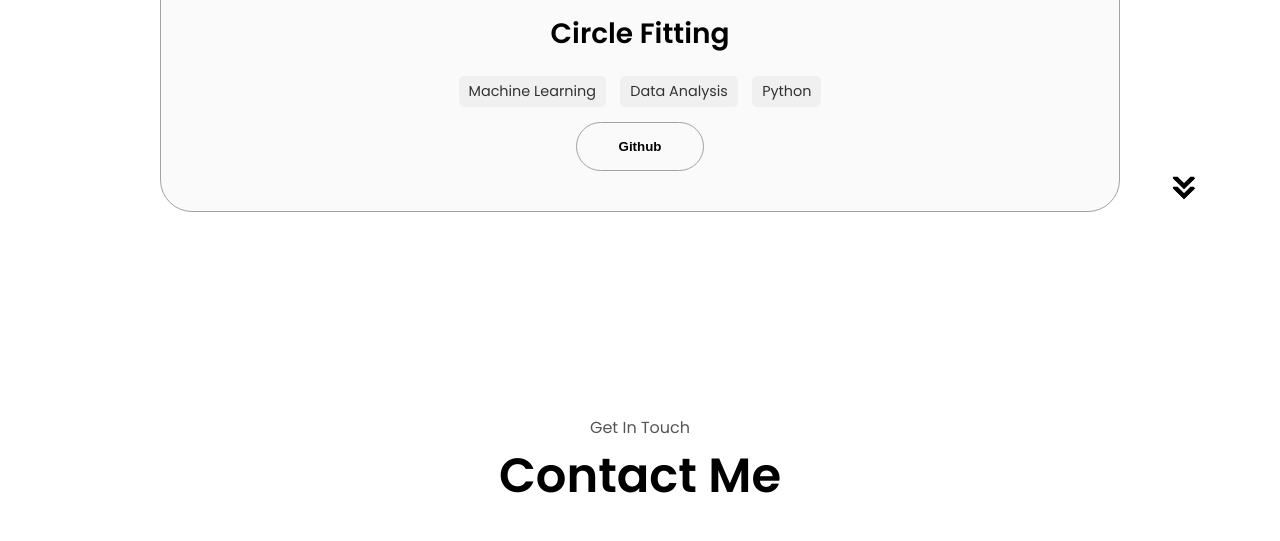
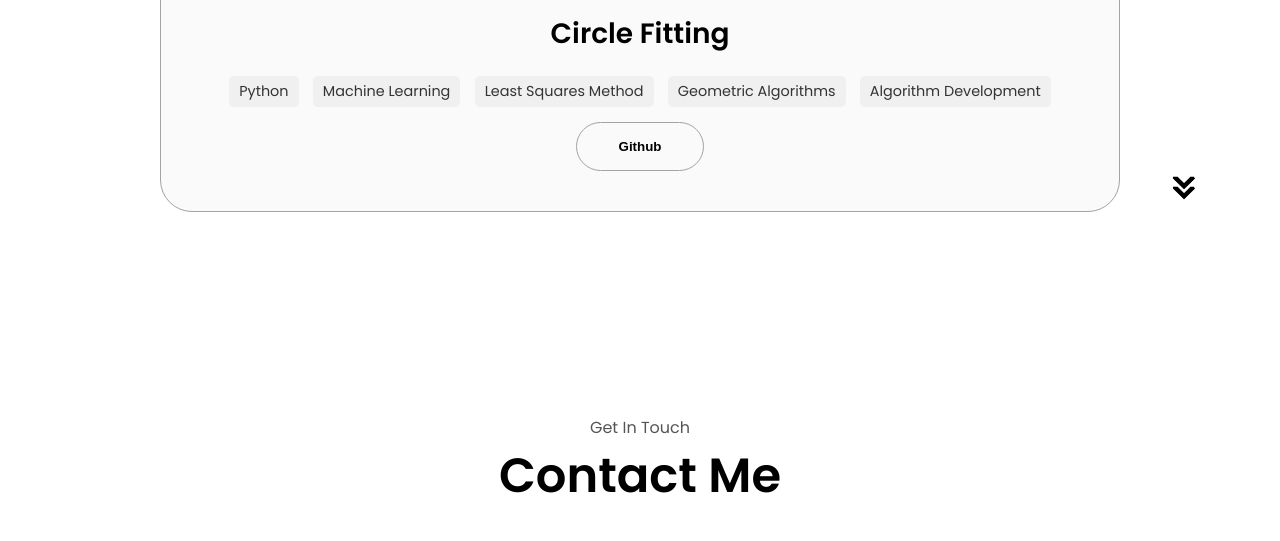
Before and after one commit to SnickleSH/portfolio-website, a plain HTML site: page index.html in a window 1280 px wide. Shown: the part 3754-4295 px from the top of the page. Drawn offline with Linux system fonts and the light colour scheme.

Commit message:
Modified content

```diff
--- a/index.html
+++ b/index.html
@@ -342,9 +342,11 @@
                         </div>
                         <h2 class="experience-sub-title project-title">Circle Fitting</h2>
                         <div class="keywords-container">
+                            <span class="keyword">Python</span>
                             <span class="keyword">Machine Learning</span>
-                            <span class="keyword">Data Analysis</span>
-                            <span class="keyword">Python</span>
+                            <span class="keyword">Least Squares Method</span>
+                            <span class="keyword">Geometric Algorithms</span>
+                            <span class="keyword">Algorithm Development</span>
                         </div>
                         <div class="btn_container">
                             <button
```
